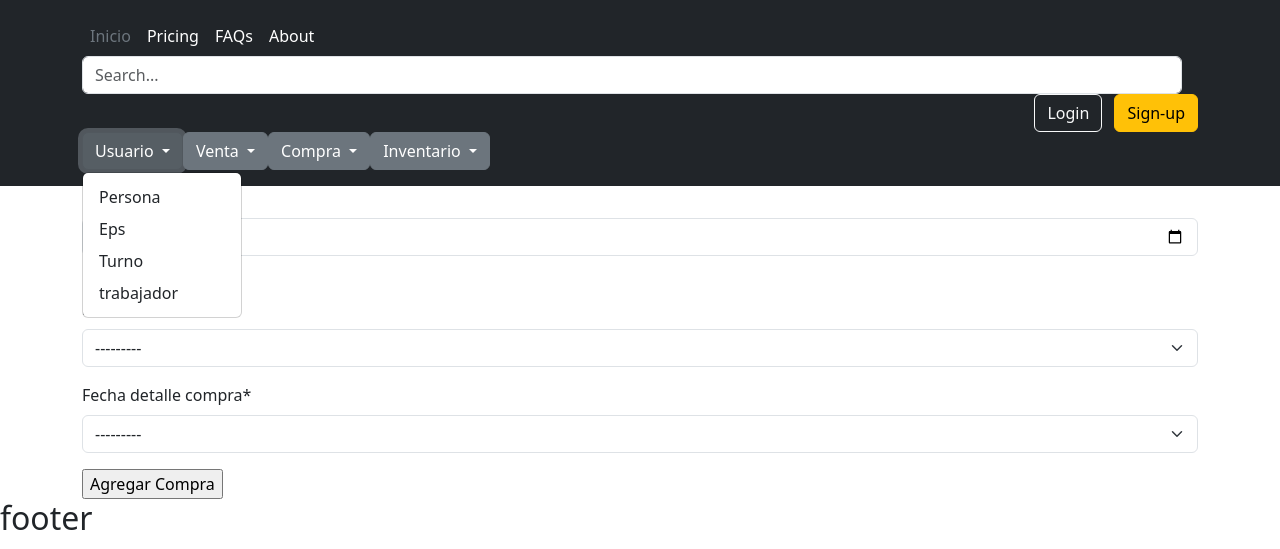
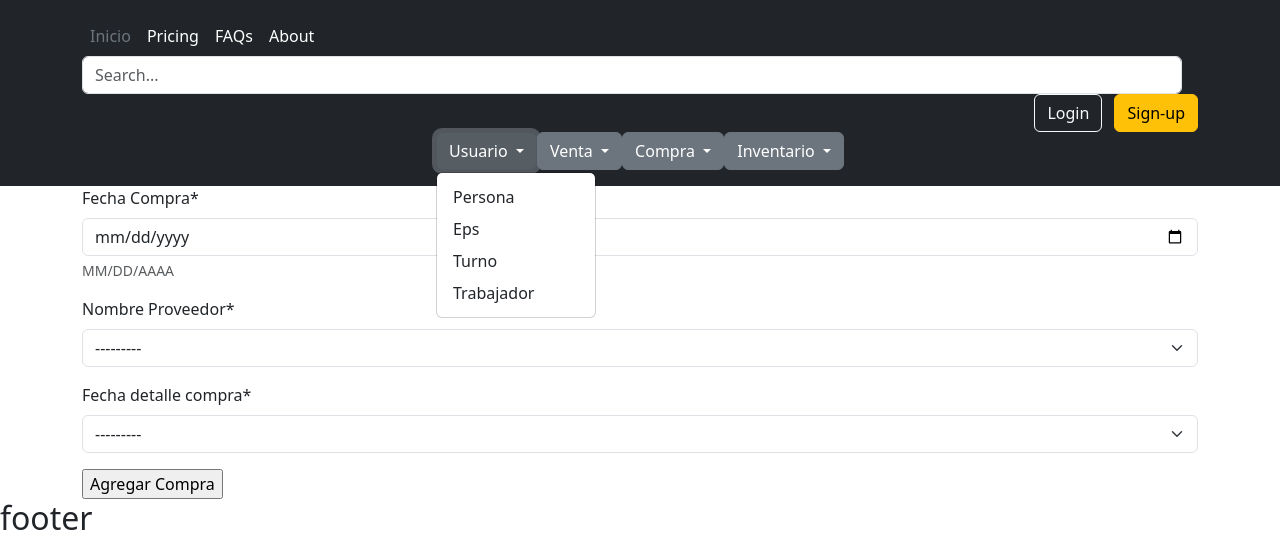
Before and after one commit to KevinSantiagoMesaUrrego/11y6, a Django app: page /compras/compra/crear/ in a window 1280 px wide, after a click on "Usuario". Shown: the top 549 px of the page. Run offline with Django 4.2, Linux system fonts and the light colour scheme; data that the repository does not hold is empty; some libraries are stand-ins or nearby versions.

Commit message:
Para Diseño

```diff
--- a/Proyecto11y6/base/templates/inventarios/producto/listar.html
+++ b/Proyecto11y6/base/templates/inventarios/producto/listar.html
@@ -1,8 +1,7 @@
 {% extends 'partials/body.html' %}
 {% load bootstrap_icons %}
 {% block contenido %}
-<a href="{% url 'producto-crear' %}" class="btn btn-success w-25"
-  >{{titulo}}</a
+<a href="{% url 'producto-crear' %}" class="btn btn-success w-25">Crear{{titulo}}</a
 >
 <table class="table table-striped table-hover">
   <thead>
--- a/Proyecto11y6/base/templates/partials/body.html
+++ b/Proyecto11y6/base/templates/partials/body.html
@@ -8,25 +8,12 @@
     <meta name="viewport" content="width=device-width, initial-scale=1.0" />
     {% bootstrap_css %} {% bootstrap_javascript %}
     <script
-      src="https://code.jquery.com/jquery-3.6.4.min.js"
-      integrity="sha256-oP6HI9z1XaZNBrJURtCoUT5SUnxFr8s3BzRl+cbzUq8="
-      crossorigin="anonymous"
+      src="{% static 'plugins\jquery\jquery.min.js' %}"
     ></script>
     <!-- Incluye el plugin slick -->
-
-    <link
-      rel="stylesheet"
-      type="text/css"
-      href="//cdn.jsdelivr.net/npm/slick-carousel@1.8.1/slick/slick.css"
-    />
-
-    <script
-      type="text/javascript"
-      src="//cdn.jsdelivr.net/npm/slick-carousel@1.8.1/slick/slick.min.js"
-    ></script>
-    <!-- Libreria sweetalert2 -->
+    <!-- Libreria sweetalert2 no borrar-->
     <link rel="stylesheet" href="{% static 'js/SweetAlert2/sweetalert2.min.css' %}">
-    <!-- DataTables -->
+    <!-- DataTables no borrar de aqui para abajo-->
     <link rel="stylesheet" href="{% static 'plugins/datatables-bs4/css/dataTables.bootstrap4.min.css' %}">
     <link rel="stylesheet" href="{% static 'plugins/datatables-responsive/css/responsive.bootstrap4.min.css' %}">
     <link rel="stylesheet" href="{% static 'plugins/datatables-buttons/css/buttons.bootstrap4.min.css' %}">
--- a/Proyecto11y6/base/templates/partials/header.html
+++ b/Proyecto11y6/base/templates/partials/header.html
@@ -25,13 +25,13 @@
         <button type="button" class="btn btn-outline-light me-2">Login</button>
         <button type="button" class="btn btn-warning">Sign-up</button>
       </div>
-      <div class="d-flex flex-wrap">
+      <div class="d-flex justify-content-center flex-wrap">
         <div>
-          <div class="dropdown  desplegable">
+          <div class="dropdown ">
             <button class="btn btn-secondary dropdown-toggle" type="button" data-bs-toggle="dropdown" aria-expanded="false">
               Usuario
             </button>
-        <ul class="dropdown-menu" aria-labelledby="dropdownMenuButton">
+            <ul class="dropdown-menu">
               <li>
                 <a href="{% url 'persona' %}" class="dropdown-item">Persona</a>
               </li>
@@ -42,9 +42,8 @@
                 <a href="{% url 'turno' %}" class="dropdown-item">Turno</a>
               </li>
               <li>
-            <a href="{% url 'trabajador' %}" class="dropdown-item" >trabajador</a>
+                <a href="{% url 'trabajador' %}" class="dropdown-item">Trabajador</a>
               </li>
-          <li>
             </ul>
           </div>
         </div>
--- a/Proyecto11y6/base/templates/partials/scripts.html
+++ b/Proyecto11y6/base/templates/partials/scripts.html
@@ -21,7 +21,13 @@
 <script src="{% static 'plugins/datatables-buttons/js/buttons.html5.min.js' %}"></script>
 <script src="{% static 'plugins/datatables-buttons/js/buttons.print.min.js' %}"></script>
 <script src="{% static 'plugins/datatables-buttons/js/buttons.colVis.min.js' %}"></script>
-
+<script src="{% static 'js/sweetalert2/sweetalert2.all.min.js' %}"></script>
+<script>
+    $(".btnEliminar").click(function () {
+        var cafebar = $(this).data("cafe-bar");
+        $("#btnConfElim").attr("href", "/{{modulo|lower}}/{{titulo|lower}}/eliminar/" + cafebar);
+    });
+</script>
 <!-- libreria sweetalert -->
 <script src="{% static 'plugins/sweetalert2/sweetalert2.all.min.js' %}"></script>
 <!-- Toastr -->
@@ -35,10 +41,3 @@
       }).buttons().container().appendTo('#example1_wrapper .col-md-6:eq(0)');
     });
 </script>
-<script src="{% static 'js/sweetalert2/sweetalert2.all.min.js' %}"></script>
-<script>
-    $(".btnEliminar").click(function () {
-        var cafebar = $(this).data("cafe-bar");
-        $("#btnConfElim").attr("href", "/{{modulo|lower}}/{{titulo|lower}}/eliminar/" + cafebar);
-    });
-</script>
--- a/Proyecto11y6/base/templates/usuarios/trabajador/listar.html
+++ b/Proyecto11y6/base/templates/usuarios/trabajador/listar.html
@@ -34,7 +34,6 @@
             <tbody>
               {% for trabajador in trabajadores %}
               {% if trabajador.estado != "0" %}
-
               <tr>
                 <td>{{ trabajador.id }}</td>
                 <td>{{trabajador.nombre}}</td>
@@ -46,9 +45,8 @@
                 <td>{{trabajador.contrasena}}</td>
                 <td>{{trabajador.get_estado_display}}</td>
                 <td>{{ trabajador.eps_trabajador.nombre }}</td>
-                <td>{{ trabajador.turno_trabajador.fecha_ingreso }}
-                  <td>{{ trabajador.turno_trabajador.fecha_salida }}
-
+                <td>{{ trabajador.turno_trabajador.fecha_ingreso }}</td>
+                <td>{{ trabajador.turno_trabajador.fecha_salida }}</td>
                 <td>
                   <button  type="button" data-cafe-bar="{{trabajador.id}}" class="btnEliminar btn btn-danger"
                   data-bs-toggle="modal" data-bs-target="#modalConf">
```
Also changed, not shown: Proyecto11y6/base/templates/usuarios/persona/listar.html (+4 -3 lines), Proyecto11y6/usuario/views.py (+7 -10 lines), Proyecto11y6/compra/migrations/0001_initial.py, Proyecto11y6/compra/migrations/0002_alter_compra_options_evento_id_compra.py (deleted), Proyecto11y6/compra/migrations/0003_alter_detalle_compra_options_and_more.py (deleted), Proyecto11y6/db.sqlite3, Proyecto11y6/inventario/migrations/0001_initial.py, Proyecto11y6/usuario/migrations/0001_initial.py, Proyecto11y6/venta/migrations/0001_initial.py, Proyecto11y6/venta/migrations/0002_alter_venta_options_and_more.py (deleted). Lines whose indentation alone changed are shown as unchanged.
